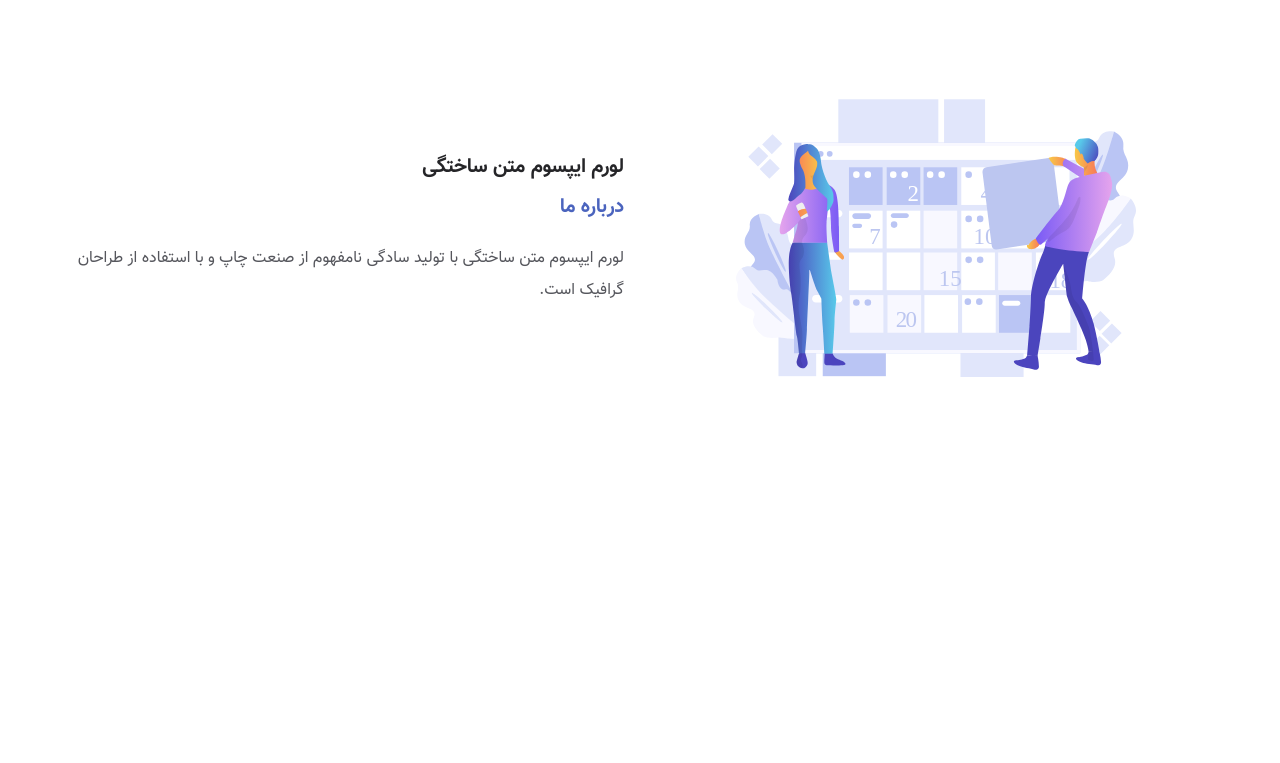
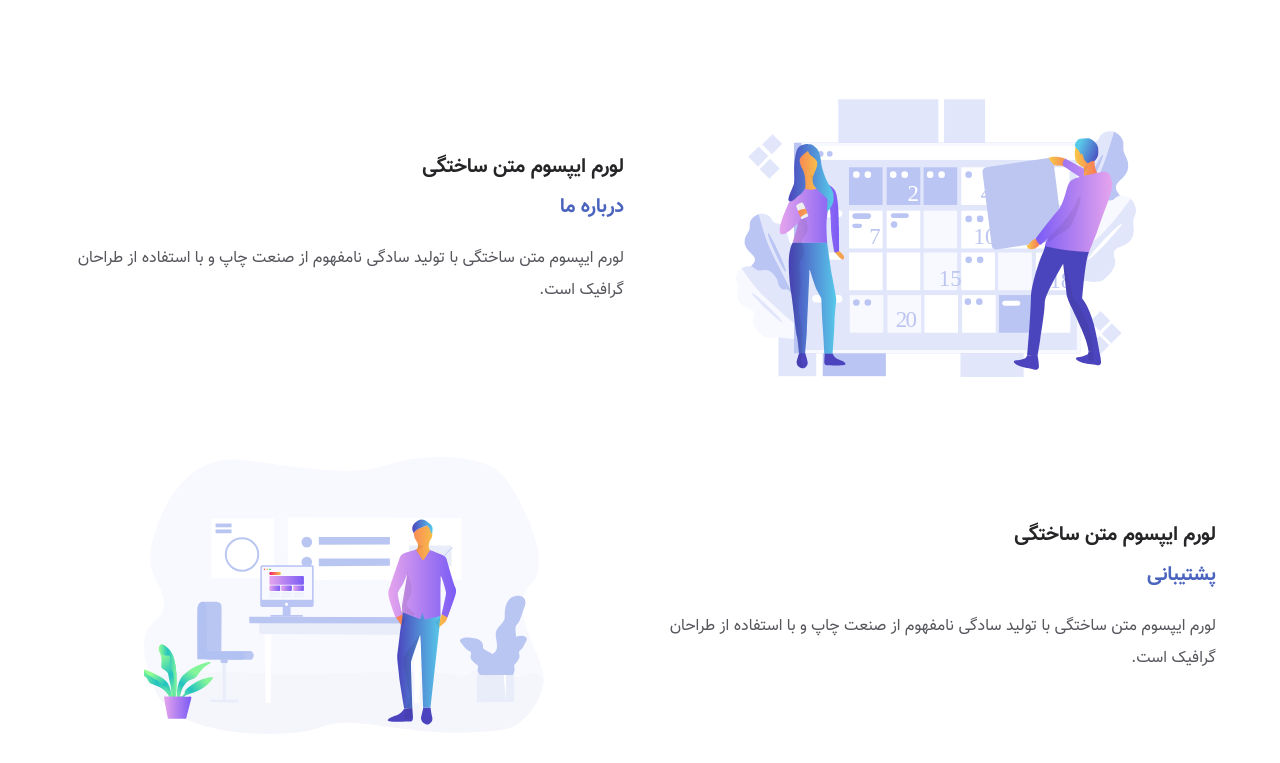
Before and after one commit to farshid117/LandingPage3-bootstrap5-Sass, a website: page index.html in a window 1280 px wide. Shown: the part 463-1226 px from the top of the page. Drawn offline with Linux system fonts and the light colour scheme; files whose address does not match are found by name.

Commit message:
implementation support section

```diff
--- a/index.html
+++ b/index.html
@@ -23,7 +23,7 @@
 
 <body>
 
-    <header  class="header" id="header">
+    <header class="header" id="header">
         <nav class="nav container">
             <a href="#home" class="nav__logo"><span>AliCoder</span><span>.ir</span></a>
 
@@ -36,10 +36,10 @@
                         <a href="#️about" class="nav__item_link ">درباره ما</a>
                     </li>
                     <li class="nav__item">
-                        <a href="#️services" class="nav__item_link ">خدمات</a>
+                        <a href="#️support" class="nav__item_link ">خدمات</a>
                     </li>
                     <li class="nav__item">
-                        <a href="#️contact" class="nav__item_link">ارتباط با‌ما</a>
+                        <a href="#services" class="nav__item_link">ارتباط با‌ما</a>
                     </li>
                     <li>
                         <i class="bi bi-toggle-on" style="font-size:30px;"></i>
@@ -56,7 +56,7 @@
         </nav>
     </header>
 
-    <section class="home section"  id="home">
+    <section class="home section"    id="home">
         <div class="container home__container ">
             <article class="svg__img home__img ">
                 <img src="./img/1.svg" alt="home-img">
@@ -76,7 +76,7 @@
         </div>
     </section>
 
-    <section class="about section" id="️about">
+    <section class="about section"   id="️about">
         <div class="container about__container ">
             <article class="about__info">
                 <h1 class="section__title about__title">
@@ -93,6 +93,24 @@
             </article>
         </div>
     </section>
+    <section class="support section" id="️support">
+        <div class="container support__container ">
+            <article class="support__info">
+                <h1 class="section__title support__title">
+                    لورم ایپسوم متن ساختگی <br />
+                    <span>پشتیبانی</span>
+                </h1>
+                <p class="support__description">
+                    لورم ایپسوم متن ساختگی با تولید سادگی نامفهوم از صنعت
+                    چاپ و با استفاده از طراحان گرافیک است.
+                </p>
+            </article>
+            <article class="svg__img support__img ">
+                <img src="./img/3.svg" alt="support-img">
+            </article>
+        </div>
+    </section>
+
 
     <section id="services" style="height: 1000px;">
 
@@ -103,7 +121,7 @@
     <script src="https://cdnjs.cloudflare.com/ajax/libs/font-awesome/5.15.3/js/all.min.js"
         integrity="sha512-RXf+QSDCUQs5uwRKaDoXt55jygZZm2V++WUZduaU/Ui/9EGp3f/2KZVahFZBKGH0s774sd3HmrhUy+SgOFQLVQ=="
         crossorigin="anonymous" referrerpolicy="no-referrer">
-    </script>
+        </script>
     <script src="js/bootstrap.bundle.min.js"></script>
     <script src="js/app.js"></script>
 </body>
--- a/scss/components/_mediaqueries.scss
+++ b/scss/components/_mediaqueries.scss
@@ -19,6 +19,15 @@
     }
     &__img{
       order: -1;
+    }
+    &__info{
+      text-align: right;
+    }
+  }
+  .support {
+    &__container {
+      grid-template-columns: 1fr 1fr;
+      align-items: center;
     }
     &__info{
       text-align: right;
--- /dev/null
+++ b/scss/components/_support.scss
@@ -0,0 +1,8 @@
+.support {
+  &__container {
+    gap: 2rem;
+  }
+  &__info {
+    text-align: center;
+  }
+}
--- a/scss/style.scss
+++ b/scss/style.scss
@@ -6,5 +6,6 @@
 @import "components/header";
 @import "components/home";
 @import "components/about";
+@import "components/support";
 
 @import "components/mediaqueries";
```
Also changed, not shown: css/style.css, 1 other file.
